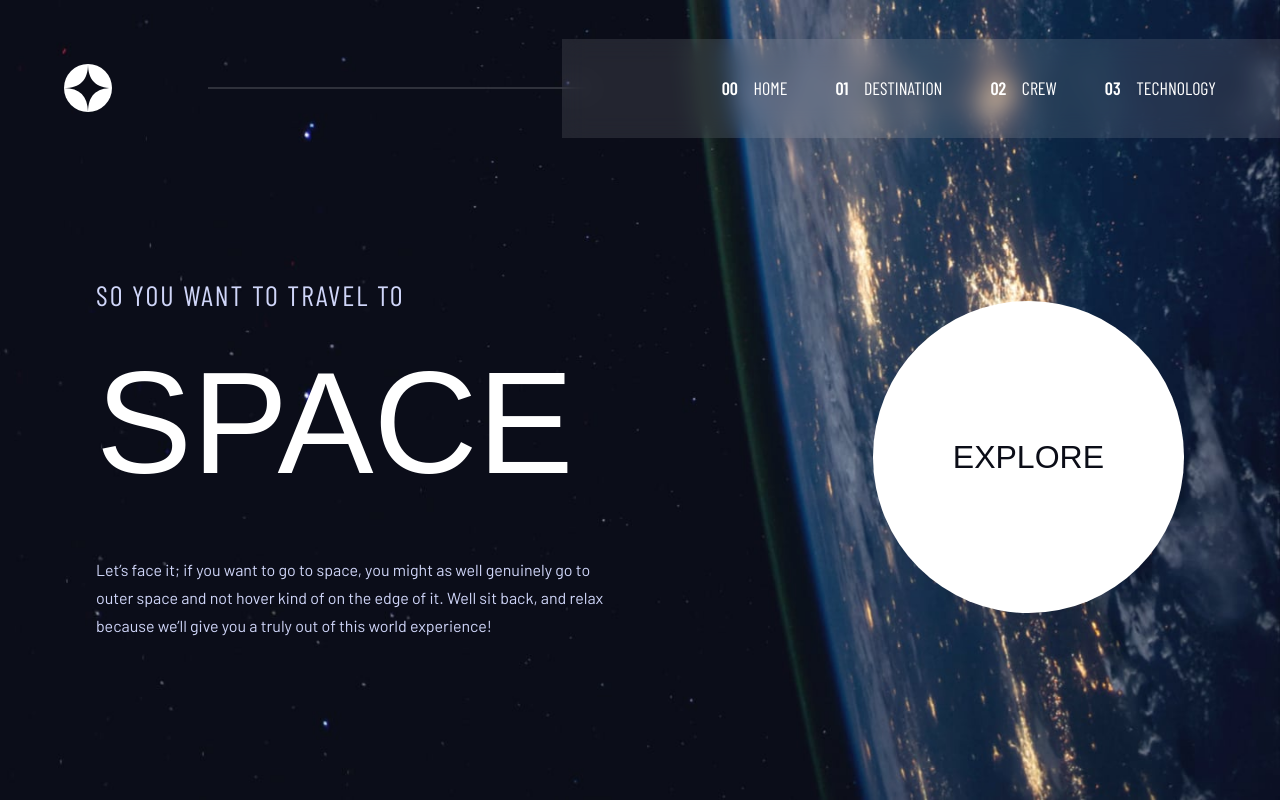
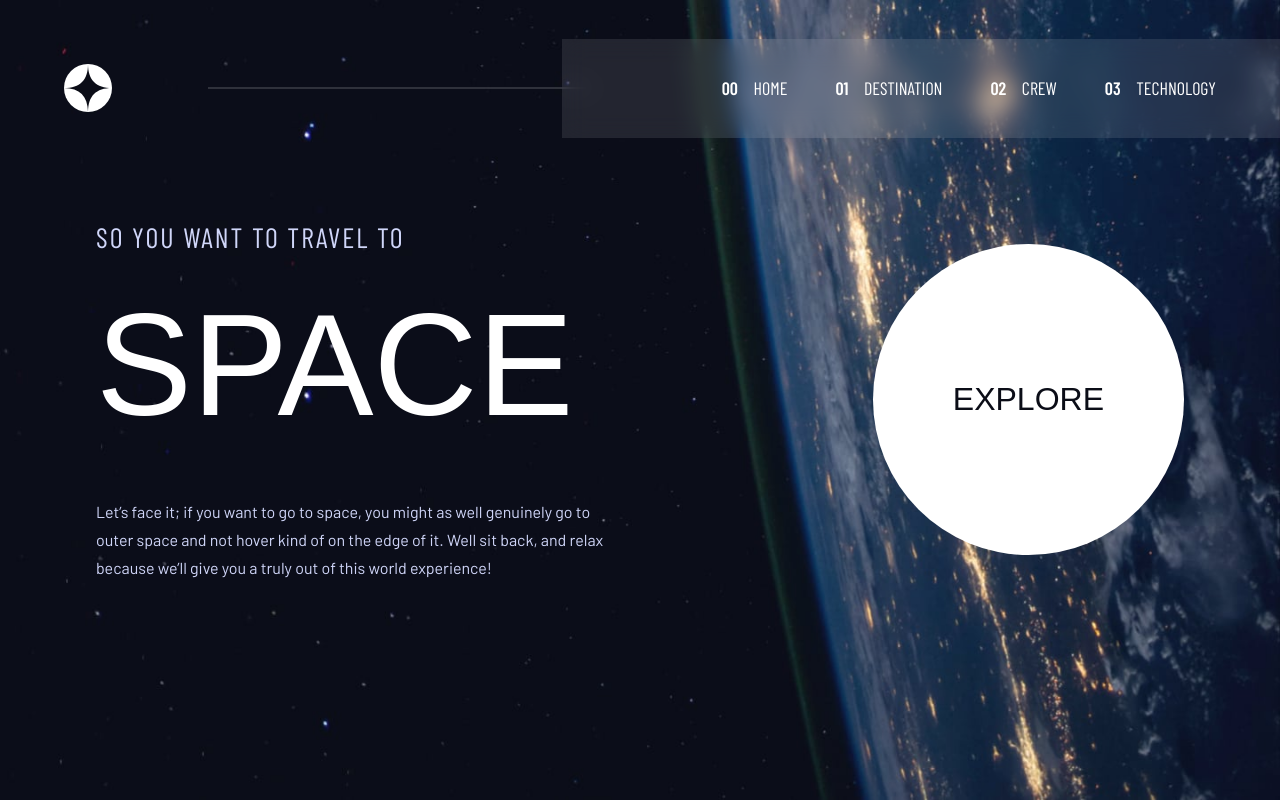
Before and after one commit to Mokalbari/space-tourism, a Next.js app: page / in a window 1280 px wide. Built offline with nearby package versions, Linux system fonts and the light colour scheme; a web font is replaced by a local one.

Commit message:
add xl screens breakpoints

```diff
--- a/app/layout.tsx
+++ b/app/layout.tsx
@@ -16,7 +16,7 @@ export default function RootLayout({
   return (
     <html lang="en">
       <body
-        className={`${barlow.className} flex min-h-svh flex-col bg-home-mobile bg-cover bg-no-repeat text-sm text-white sm:bg-home-tablet lg:justify-between lg:bg-home-dsktp`}
+        className={`${barlow.className} flex min-h-svh flex-col bg-home-mobile bg-cover bg-no-repeat text-sm text-white sm:bg-home-tablet lg:justify-between lg:bg-home-dsktp xl:mx-auto xl:max-w-[2048px]`}
       >
         <Navbar />
         <div>{children}</div>
--- a/app/page.tsx
+++ b/app/page.tsx
@@ -4,7 +4,7 @@ import Hero from "./ui/home/hero"
 export default function Home() {
   return (
     <main className="max-w-90p mx-auto sm:max-w-xl lg:max-w-6xl lg:px-8">
-      <div className="flex flex-col items-center lg:mb-40 lg:flex-row lg:items-center lg:justify-between">
+      <div className="flex flex-col items-center lg:mb-[20%] lg:flex-row lg:items-center lg:justify-between">
         <Hero className="mt-12 sm:mt-24 lg:mt-0" />
         <ExploreButton className="mt-28 lg:mt-0" />
       </div>
```
